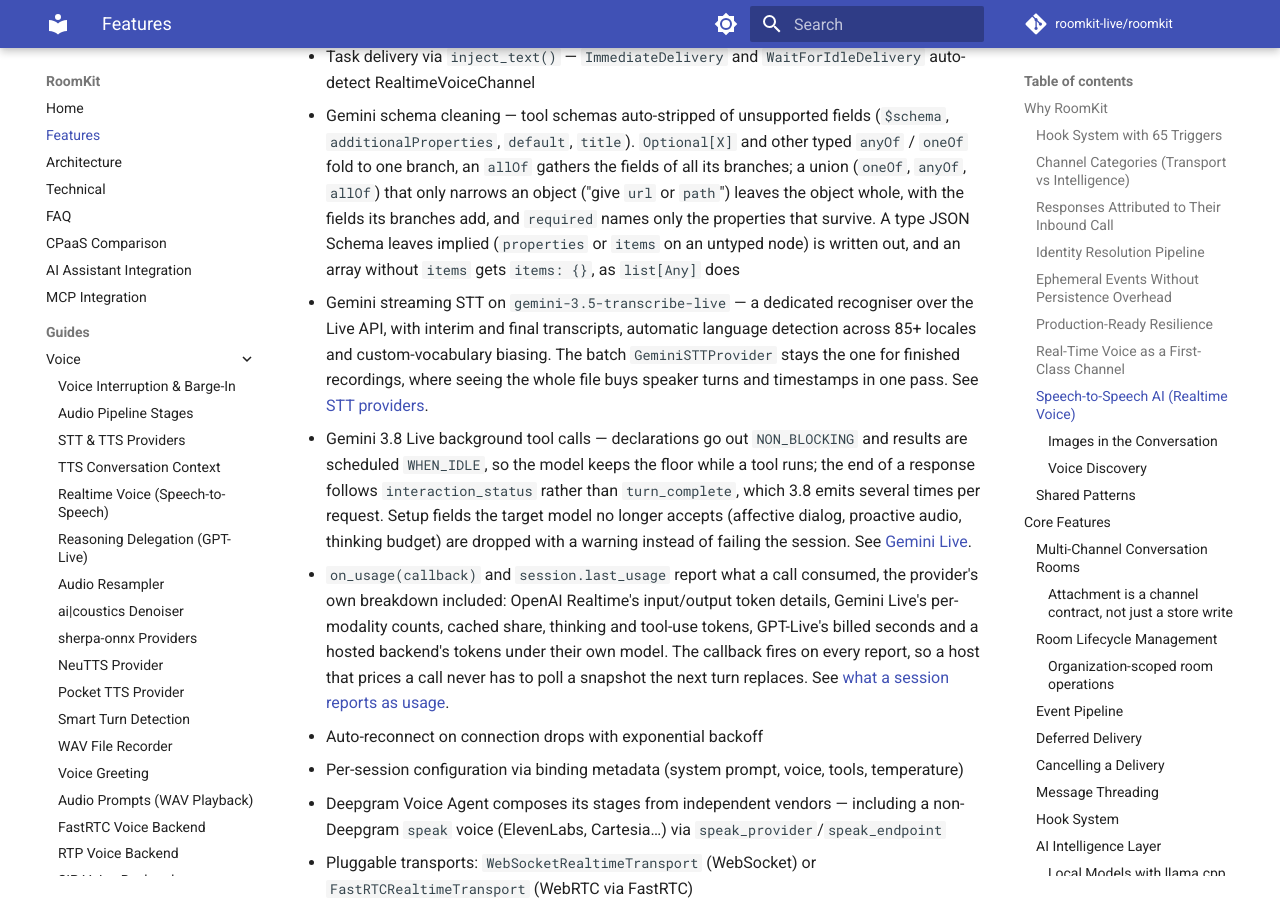
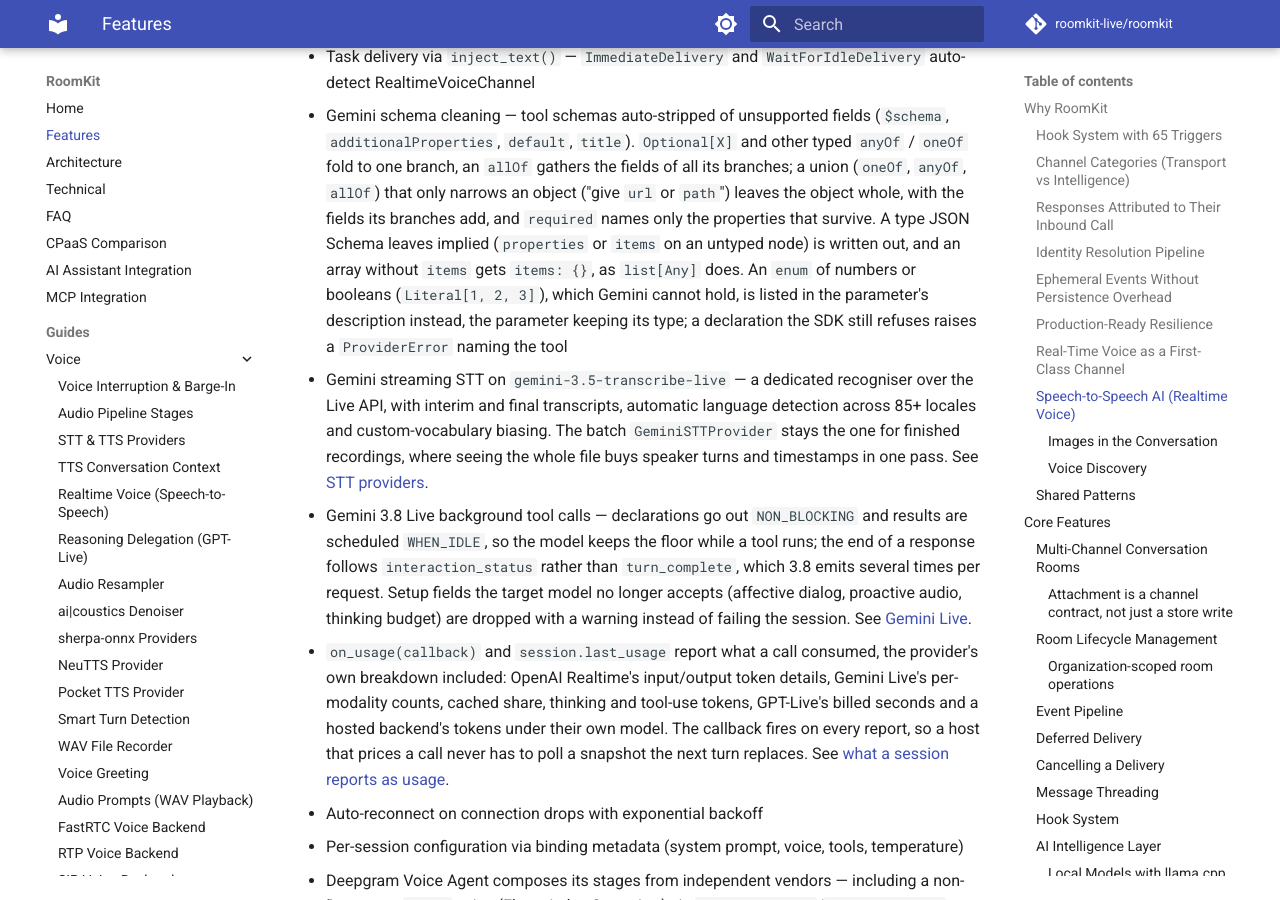
Before and after one commit to roomkit-live/roomkit-docs, an MkDocs documentation site: the page built from docs/features.md, in a window 1280 px wide and 900 px high, scrolled down 3538 px. Built offline with MkDocs 1.6.1 and Material for MkDocs 9.7.7, drawn with Linux system fonts in a browser that asks for light colours; comment, search, counter and statistics services are not loaded; some of the changed text lies outside the part shown.

Commit message:
docs(features): Gemini lists a non-string enum in the description (RMK-281)

```diff
--- a/docs/features.md
+++ b/docs/features.md
@@ -92,7 +92,7 @@ Voice isn't bolted on -- it's a full `Channel` implementation with:
 - `setup_realtime_vision()` — inject video/screen vision into voice sessions with dedup
 - `inject_image()` — put a picture in the model's own context (Gemini Live, OpenAI Realtime)
 - Task delivery via `inject_text()` — `ImmediateDelivery` and `WaitForIdleDelivery` auto-detect RealtimeVoiceChannel
-- Gemini schema cleaning — tool schemas auto-stripped of unsupported fields (`$schema`, `additionalProperties`, `default`, `title`). `Optional[X]` and other typed `anyOf` / `oneOf` fold to one branch, an `allOf` gathers the fields of all its branches; a union (`oneOf`, `anyOf`, `allOf`) that only narrows an object ("give `url` or `path`") leaves the object whole, with the fields its branches add, and `required` names only the properties that survive. A type JSON Schema leaves implied (`properties` or `items` on an untyped node) is written out, and an array without `items` gets `items: {}`, as `list[Any]` does
+- Gemini schema cleaning — tool schemas auto-stripped of unsupported fields (`$schema`, `additionalProperties`, `default`, `title`). `Optional[X]` and other typed `anyOf` / `oneOf` fold to one branch, an `allOf` gathers the fields of all its branches; a union (`oneOf`, `anyOf`, `allOf`) that only narrows an object ("give `url` or `path`") leaves the object whole, with the fields its branches add, and `required` names only the properties that survive. A type JSON Schema leaves implied (`properties` or `items` on an untyped node) is written out, and an array without `items` gets `items: {}`, as `list[Any]` does. An `enum` of numbers or booleans (`Literal[1, 2, 3]`), which Gemini cannot hold, is listed in the parameter's description instead, the parameter keeping its type; a declaration the SDK still refuses raises a `ProviderError` naming the tool
 - Gemini streaming STT on `gemini-3.5-transcribe-live` — a dedicated recogniser over the Live API, with interim and final transcripts, automatic language detection across 85+ locales and custom-vocabulary biasing. The batch `GeminiSTTProvider` stays the one for finished recordings, where seeing the whole file buys speaker turns and timestamps in one pass. See [STT providers](guides/stt-tts-providers.md#gemini-transcribe-cloud-api-streaming).
 - Gemini 3.8 Live background tool calls — declarations go out `NON_BLOCKING` and results are scheduled `WHEN_IDLE`, so the model keeps the floor while a tool runs; the end of a response follows `interaction_status` rather than `turn_complete`, which 3.8 emits several times per request. Setup fields the target model no longer accepts (affective dialog, proactive audio, thinking budget) are dropped with a warning instead of failing the session. See [Gemini Live](guides/realtime-voice-providers.md#google-gemini-live).
 - `on_usage(callback)` and `session.last_usage` report what a call consumed, the provider's own breakdown included: OpenAI Realtime's input/output token details, Gemini Live's per-modality counts, cached share, thinking and tool-use tokens, GPT-Live's billed seconds and a hosted backend's tokens under their own model. The callback fires on every report, so a host that prices a call never has to poll a snapshot the next turn replaces. See [what a session reports as usage](guides/realtime-voice-providers.md#what-a-session-reports-as-usage).
```
